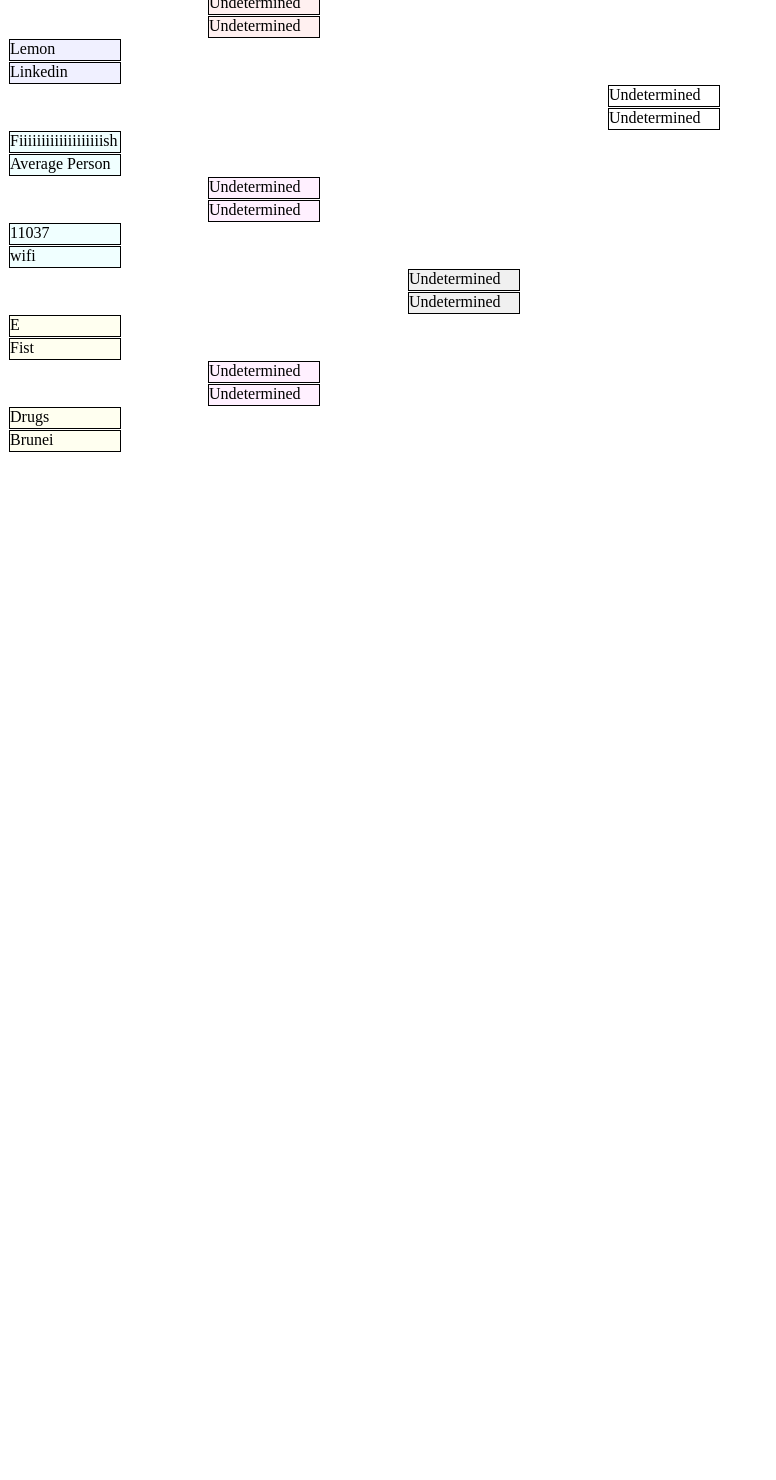
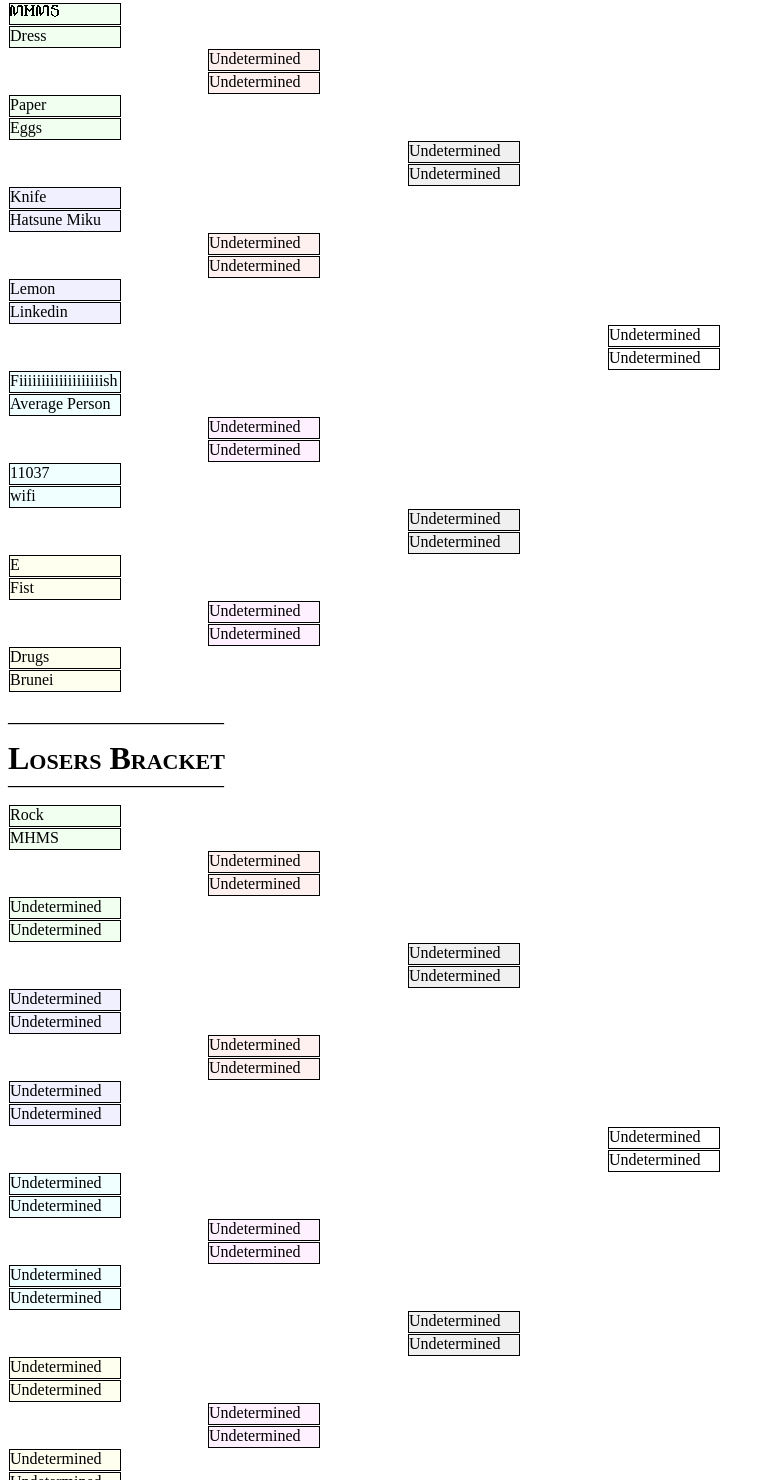
Before and after one commit to 7aa-7/7aa-7.github.io, a plain HTML site: page ug.html in a window 1280 px wide. Shown: the part 1320-2800 px from the top of the page, without its empty margins (0-776 px from the left). Before the commit the page ends 1780 px from the top, so only its background shows below. Drawn offline with Linux system fonts and the light colour scheme; a web font is replaced by a local one.

Commit message:
Update ug.html

```diff
--- a/ug.html
+++ b/ug.html
@@ -9,6 +9,7 @@
     <a href="https://coolrandomstuff.com/">
     <img src="home_button.png" class="home_button">
     </a>
+    <>
 
     <h1 style="font-variant: small-caps; height: 10px;">Player List</h1>
     <a onclick="togglePlayerList();">(Click to Toggle)</a>
@@ -48,6 +49,14 @@
       <p>Drugs: Charles</p>
       <p>Brunei: Harly</p>
     </div>
+
+    <h1 style="font-variant: small-caps; height: 10px;">Recent Games</h1>
+    <p><b>___________________________</b></p>
+    <p>Rock (Eric) loses to Cat (Grant), giving Rock his first elimination</p>
+    <p>MHMS (Liam) loses to Dress (Charlotte), giving MHMS his first elimination</p>
+    <h2 style="font-variant: small-caps; height: 10px;">Next Up:</h2>
+    <p>Lin Manuel-Miranda vs. Big Rock</p>
+    <p>Paper vs. Eggs</p>
 
     <h1 style="font-variant: small-caps; height: 10px;">Hammond Bracket</h1>
     <p><b>___________________________</b></p>
@@ -147,97 +156,96 @@
     <p class="tournament_block" style="font-family: ; background-color: rgb(255, 255, 240);">Drugs</p>
     <p class="tournament_block" style="font-family: ; background-color: rgb(255, 255, 240);">Brunei</p>
 
-    <!-- Take away comments as the tournament progresses
+
     <p style="height: 10px";><b style="height: 10px;">___________________________</b></p>
-    <h1 style="font-variant: small-caps; height: 10px;">Losers Bracket 1</h1>
+    <h1 style="font-variant: small-caps; height: 10px;">Losers Bracket</h1>
     <p><b>___________________________</b></p>
 
-    <p class="tournament_block" style="font-family: ; background-color: rgb(240, 255, 240);">_______</p>
-    <p class="tournament_block" style="font-family: ; background-color: rgb(240, 255, 240);">_______</p>
+    <p class="tournament_block" style="font-family: ; background-color: rgb(240, 255, 240);">Rock</p>
+    <p class="tournament_block" style="font-family: ; background-color: rgb(240, 255, 240);">MHMS</p>
 
-    <p class="tournament_block" style="font-family: ; margin-left: 200px; background-color: rgb(255, 240, 240);">_______</p>
-    <p class="tournament_block" style="font-family: ; margin-left: 200px; background-color: rgb(255, 240, 240);">_______</p>
+    <p class="tournament_block" style="font-family: ; margin-left: 200px; background-color: rgb(255, 240, 240);">Undetermined</p>
+    <p class="tournament_block" style="font-family: ; margin-left: 200px; background-color: rgb(255, 240, 240);">Undetermined</p>
 
-    <p class="tournament_block" style="font-family: ; background-color: rgb(240, 255, 240);">_______</p>
-    <p class="tournament_block" style="font-family: ; background-color: rgb(240, 255, 240);">_______</p>
+    <p class="tournament_block" style="font-family: ; background-color: rgb(240, 255, 240);">Undetermined</p>
+    <p class="tournament_block" style="font-family: ; background-color: rgb(240, 255, 240);">Undetermined</p>
 
-    <p class="tournament_block" style="font-family: ; margin-left: 400px; background-color: rgb(240, 240, 240);">_______</p>
-    <p class="tournament_block" style="font-family: ; margin-left: 400px; background-color: rgb(240, 240, 240);">_______</p>
+    <p class="tournament_block" style="font-family: ; margin-left: 400px; background-color: rgb(240, 240, 240);">Undetermined</p>
+    <p class="tournament_block" style="font-family: ; margin-left: 400px; background-color: rgb(240, 240, 240);">Undetermined</p>
 
-    <p class="tournament_block" style="font-family: ; background-color: rgb(240, 240, 255);">_______</p>
-    <p class="tournament_block" style="font-family: ; background-color: rgb(240, 240, 255);">_______</p>
+    <p class="tournament_block" style="font-family: ; background-color: rgb(240, 240, 255);">Undetermined</p>
+    <p class="tournament_block" style="font-family: ; background-color: rgb(240, 240, 255);">Undetermined</p>
 
-    <p class="tournament_block" style="font-family: ; margin-left: 200px; background-color: rgb(255, 240, 240);">_______</p>
-    <p class="tournament_block" style="font-family: ; margin-left: 200px; background-color: rgb(255, 240, 240);">_______</p>
+    <p class="tournament_block" style="font-family: ; margin-left: 200px; background-color: rgb(255, 240, 240);">Undetermined</p>
+    <p class="tournament_block" style="font-family: ; margin-left: 200px; background-color: rgb(255, 240, 240);">Undetermined</p>
 
-    <p class="tournament_block" style="font-family: ; background-color: rgb(240, 240, 255);">_______</p>
-    <p class="tournament_block" style="font-family: ; background-color: rgb(240, 240, 255);">_______</p>
+    <p class="tournament_block" style="font-family: ; background-color: rgb(240, 240, 255);">Undetermined</p>
+    <p class="tournament_block" style="font-family: ; background-color: rgb(240, 240, 255);">Undetermined</p>
 
-    <p class="tournament_block" style="font-family: ; margin-left: 600px; background-color: rgb(255, 255, 255);">_______</p>
-    <p class="tournament_block" style="font-family: ; margin-left: 600px; background-color: rgb(255, 255, 255);">_______</p>
+    <p class="tournament_block" style="font-family: ; margin-left: 600px; background-color: rgb(255, 255, 255);">Undetermined</p>
+    <p class="tournament_block" style="font-family: ; margin-left: 600px; background-color: rgb(255, 255, 255);">Undetermined</p>
 
-    <p class="tournament_block" style="font-family: ; background-color: rgb(240, 255, 255);">_______</p>
-    <p class="tournament_block" style="font-family: ; background-color: rgb(240, 255, 255);">_______</p>
+    <p class="tournament_block" style="font-family: ; background-color: rgb(240, 255, 255);">Undetermined</p>
+    <p class="tournament_block" style="font-family: ; background-color: rgb(240, 255, 255);">Undetermined</p>
 
-    <p class="tournament_block" style="font-family: ; margin-left: 200px; background-color: rgb(255, 240, 255);">_______</p>
-    <p class="tournament_block" style="font-family: ; margin-left: 200px; background-color: rgb(255, 240, 255);">_______</p>
+    <p class="tournament_block" style="font-family: ; margin-left: 200px; background-color: rgb(255, 240, 255);">Undetermined</p>
+    <p class="tournament_block" style="font-family: ; margin-left: 200px; background-color: rgb(255, 240, 255);">Undetermined</p>
 
-    <p class="tournament_block" style="font-family: ; background-color: rgb(240, 255, 255);">_______</p>
-    <p class="tournament_block" style="font-family: ; background-color: rgb(240, 255, 255);">_______</p>
+    <p class="tournament_block" style="font-family: ; background-color: rgb(240, 255, 255);">Undetermined</p>
+    <p class="tournament_block" style="font-family: ; background-color: rgb(240, 255, 255);">Undetermined</p>
 
-    <p class="tournament_block" style="font-family: ; margin-left: 400px; background-color: rgb(240, 240, 240);">_______</p>
-    <p class="tournament_block" style="font-family: ; margin-left: 400px; background-color: rgb(240, 240, 240);">_______</p>
+    <p class="tournament_block" style="font-family: ; margin-left: 400px; background-color: rgb(240, 240, 240);">Undetermined</p>
+    <p class="tournament_block" style="font-family: ; margin-left: 400px; background-color: rgb(240, 240, 240);">Undetermined</p>
 
-    <p class="tournament_block" style="font-family: ; background-color: rgb(255, 255, 240);">_______</p>
-    <p class="tournament_block" style="font-family: ; background-color: rgb(255, 255, 240);">_______</p>
+    <p class="tournament_block" style="font-family: ; background-color: rgb(255, 255, 240);">Undetermined</p>
+    <p class="tournament_block" style="font-family: ; background-color: rgb(255, 255, 240);">Undetermined</p>
 
-    <p class="tournament_block" style="font-family: ; margin-left: 200px; background-color: rgb(255, 240, 255);">_______</p>
-    <p class="tournament_block" style="font-family: ; margin-left: 200px; background-color: rgb(255, 240, 255);">_______</p>
+    <p class="tournament_block" style="font-family: ; margin-left: 200px; background-color: rgb(255, 240, 255);">Undetermined</p>
+    <p class="tournament_block" style="font-family: ; margin-left: 200px; background-color: rgb(255, 240, 255);">Undetermined</p>
 
-    <p class="tournament_block" style="font-family: ; background-color: rgb(255, 255, 240);">_______</p>
-    <p class="tournament_block" style="font-family: ; background-color: rgb(255, 255, 240);">_______</p>
-    -->
+    <p class="tournament_block" style="font-family: ; background-color: rgb(255, 255, 240);">Undetermined</p>
+    <p class="tournament_block" style="font-family: ; background-color: rgb(255, 255, 240);">Undetermined</p>
 
     <!--
     <p style="height: 10px";><b style="height: 10px;">___________________________</b></p>
     <h1 style="font-variant: small-caps; height: 10px;">Losers Bracket 2</h1>
     <p><b>___________________________</b></p>
 
-    <p class="tournament_block" style="font-family: ; margin-left: 200px; background-color: rgb(255, 240, 240);">_______</p>
-    <p class="tournament_block" style="font-family: ; margin-left: 200px; background-color: rgb(255, 240, 240);">_______</p>
+    <p class="tournament_block" style="font-family: ; margin-left: 200px; background-color: rgb(255, 240, 240);">Undetermined</p>
+    <p class="tournament_block" style="font-family: ; margin-left: 200px; background-color: rgb(255, 240, 240);">Undetermined</p>
 
-    <p class="tournament_block" style="font-family: ; margin-left: 400px; background-color: rgb(240, 240, 240);">_______</p>
-    <p class="tournament_block" style="font-family: ; margin-left: 400px; background-color: rgb(240, 240, 240);">_______</p>
+    <p class="tournament_block" style="font-family: ; margin-left: 400px; background-color: rgb(240, 240, 240);">Undetermined</p>
+    <p class="tournament_block" style="font-family: ; margin-left: 400px; background-color: rgb(240, 240, 240);">Undetermined</p>
 
-    <p class="tournament_block" style="font-family: ; margin-left: 200px; background-color: rgb(255, 240, 240);">_______</p>
-    <p class="tournament_block" style="font-family: ; margin-left: 200px; background-color: rgb(255, 240, 240);">_______</p>
+    <p class="tournament_block" style="font-family: ; margin-left: 200px; background-color: rgb(255, 240, 240);">Undetermined</p>
+    <p class="tournament_block" style="font-family: ; margin-left: 200px; background-color: rgb(255, 240, 240);">Undetermined</p>
 
-    <p class="tournament_block" style="font-family: ; margin-left: 600px; background-color: rgb(255, 255, 255);">_______</p>
-    <p class="tournament_block" style="font-family: ; margin-left: 600px; background-color: rgb(255, 255, 255);">_______</p>
+    <p class="tournament_block" style="font-family: ; margin-left: 600px; background-color: rgb(255, 255, 255);">Undetermined</p>
+    <p class="tournament_block" style="font-family: ; margin-left: 600px; background-color: rgb(255, 255, 255);">Undetermined</p>
 
-    <p class="tournament_block" style="font-family: ; margin-left: 200px; background-color: rgb(255, 240, 255);">_______</p>
-    <p class="tournament_block" style="font-family: ; margin-left: 200px; background-color: rgb(255, 240, 255);">_______</p>
+    <p class="tournament_block" style="font-family: ; margin-left: 200px; background-color: rgb(255, 240, 255);">Undetermined</p>
+    <p class="tournament_block" style="font-family: ; margin-left: 200px; background-color: rgb(255, 240, 255);">Undetermined</p>
 
-    <p class="tournament_block" style="font-family: ; margin-left: 400px; background-color: rgb(240, 240, 240);">_______</p>
-    <p class="tournament_block" style="font-family: ; margin-left: 400px; background-color: rgb(240, 240, 240);">_______</p>
+    <p class="tournament_block" style="font-family: ; margin-left: 400px; background-color: rgb(240, 240, 240);">Undetermined</p>
+    <p class="tournament_block" style="font-family: ; margin-left: 400px; background-color: rgb(240, 240, 240);">Undetermined</p>
 
-    <p class="tournament_block" style="font-family: ; margin-left: 200px; background-color: rgb(255, 240, 255);">_______</p>
-    <p class="tournament_block" style="font-family: ; margin-left: 200px; background-color: rgb(255, 240, 255);">_______</p>
+    <p class="tournament_block" style="font-family: ; margin-left: 200px; background-color: rgb(255, 240, 255);">Undetermined</p>
+    <p class="tournament_block" style="font-family: ; margin-left: 200px; background-color: rgb(255, 240, 255);">Undetermined</p>
     -->
 
     <!--
-    <p style="height: 10px";><b style="height: 10px;">___________________________</b></p>
+    <p style="height: 10px";><b style="height: 10px;">Undetermined____________________</b></p>
     <h1 style="font-variant: small-caps; height: 10px;">Losers Bracket 3</h1>
     <p><b>___________________________</b></p>
 
-    <p class="tournament_block" style="font-family: ; margin-left: 400px; background-color: rgb(240, 240, 240);">_______</p>
-    <p class="tournament_block" style="font-family: ; margin-left: 400px; background-color: rgb(240, 240, 240);">_______</p>
+    <p class="tournament_block" style="font-family: ; margin-left: 400px; background-color: rgb(240, 240, 240);">Undetermined</p>
+    <p class="tournament_block" style="font-family: ; margin-left: 400px; background-color: rgb(240, 240, 240);">Undetermined</p>
 
-    <p class="tournament_block" style="font-family: ; margin-left: 600px; background-color: rgb(255, 255, 255);">_______</p>
-    <p class="tournament_block" style="font-family: ; margin-left: 600px; background-color: rgb(255, 255, 255);">_______</p>
+    <p class="tournament_block" style="font-family: ; margin-left: 600px; background-color: rgb(255, 255, 255);">Undetermined</p>
+    <p class="tournament_block" style="font-family: ; margin-left: 600px; background-color: rgb(255, 255, 255);">Undetermined</p>
 
-    <p class="tournament_block" style="font-family: ; margin-left: 400px; background-color: rgb(240, 240, 240);">_______</p>
-    <p class="tournament_block" style="font-family: ; margin-left: 400px; background-color: rgb(240, 240, 240);">_______</p>
+    <p class="tournament_block" style="font-family: ; margin-left: 400px; background-color: rgb(240, 240, 240);">Undetermined</p>
+    <p class="tournament_block" style="font-family: ; margin-left: 400px; background-color: rgb(240, 240, 240);">Undetermined</p>
     -->
 
     <!--
@@ -245,8 +253,8 @@
     <h1 style="font-variant: small-caps; height: 10px;">Losers "Bracket" 4</h1>
     <p><b>___________________________</b></p>
 
-    <p class="tournament_block" style="font-family: ; margin-left: 600px; background-color: rgb(255, 255, 255);">_______</p>
-    <p class="tournament_block" style="font-family: ; margin-left: 600px; background-color: rgb(255, 255, 255);">_______</p>
+    <p class="tournament_block" style="font-family: ; margin-left: 600px; background-color: rgb(255, 255, 255);">Undetermined</p>
+    <p class="tournament_block" style="font-family: ; margin-left: 600px; background-color: rgb(255, 255, 255);">Undetermined</p>
     -->
 
     <!--
@@ -255,14 +263,14 @@
     <p>Is this getting to complicated? I feel like it's getting to complicated</p>
     <p><b>___________________________</b></p>
 
-    <p class="tournament_block" style="font-family: ; background-color: rgb(240, 240, 240);">_______</p>
-    <p class="tournament_block" style="font-family: ; background-color: rgb(240, 240, 240);">_______</p>
+    <p class="tournament_block" style="font-family: ; background-color: rgb(240, 240, 240);">Undetermined</p>
+    <p class="tournament_block" style="font-family: ; background-color: rgb(240, 240, 240);">Undetermined</p>
 
-    <p class="tournament_block" style="font-family: ; margin-left: 200px; background-color: rgb(255, 255, 255);">_______</p>
-    <p class="tournament_block" style="font-family: ; margin-left: 200px; background-color: rgb(255, 255, 255);">_______</p>
+    <p class="tournament_block" style="font-family: ; margin-left: 200px; background-color: rgb(255, 255, 255);">Undetermined</p>
+    <p class="tournament_block" style="font-family: ; margin-left: 200px; background-color: rgb(255, 255, 255);">Undetermined</p>
 
-    <p class="tournament_block" style="font-family: ; background-color: rgb(240, 240, 240);">_______</p>
-    <p class="tournament_block" style="font-family: ; background-color: rgb(240, 240, 240);">_______</p>
+    <p class="tournament_block" style="font-family: ; background-color: rgb(240, 240, 240);">Undetermined</p>
+    <p class="tournament_block" style="font-family: ; background-color: rgb(240, 240, 240);">Undetermined</p>
     -->
 
     <!--
@@ -270,8 +278,8 @@
     <h1 style="font-variant: small-caps; height: 10px;">Murray Hill vs. Hammond</h1>
     <p><b>___________________________</b></p>
 
-    <p class="tournament_block" style="font-family: ; margin-left: 000px; background-color: rgb(255, 255, 255);">_______</p>
-    <p class="tournament_block" style="font-family: ; margin-left: 000px; background-color: rgb(255, 255, 255);">_______</p>
+    <p class="tournament_block" style="font-family: ; margin-left: 000px; background-color: rgb(255, 255, 255);">Undetermined</p>
+    <p class="tournament_block" style="font-family: ; margin-left: 000px; background-color: rgb(255, 255, 255);">Undetermined</p>
     -->
 
     <!--
@@ -279,8 +287,8 @@
     <h1 style="font-variant: small-caps; height: 10px;">Losers Winner vs. Winners Loser</h1>
     <p><b>___________________________</b></p>
 
-    <p class="tournament_block" style="font-family: ; margin-left: 000px; background-color: rgb(255, 255, 255);">_______</p>
-    <p class="tournament_block" style="font-family: ; margin-left: 000px; background-color: rgb(255, 255, 255);">_______</p>
+    <p class="tournament_block" style="font-family: ; margin-left: 000px; background-color: rgb(255, 255, 255);">Undetermined</p>
+    <p class="tournament_block" style="font-family: ; margin-left: 000px; background-color: rgb(255, 255, 255);">Undetermined</p>
     -->
 
     <!--
@@ -288,8 +296,8 @@
     <h1 style="font-variant: small-caps; height: 10px;">Final "Bracket"</h1>
     <p><b>___________________________</b></p>
 
-    <p class="tournament_block" style="font-family: ; margin-left: 000px; background-color: rgb(255, 255, 255);">_______</p>
-    <p class="tournament_block" style="font-family: ; margin-left: 000px; background-color: rgb(255, 255, 255);">_______</p>
+    <p class="tournament_block" style="font-family: ; margin-left: 000px; background-color: rgb(255, 255, 255);">Undetermined</p>
+    <p class="tournament_block" style="font-family: ; margin-left: 000px; background-color: rgb(255, 255, 255);">Undetermined</p>
     -->
     <script src="script.js"></script>
     <script>togglePlayerList();</script>
```
